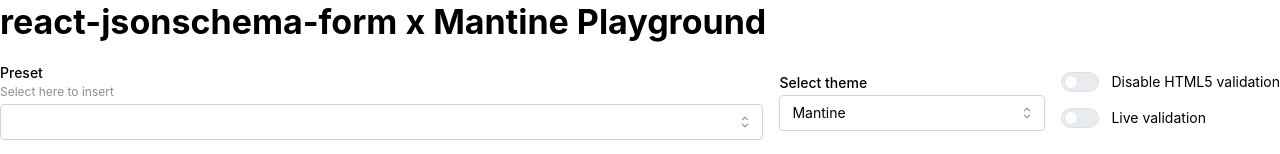
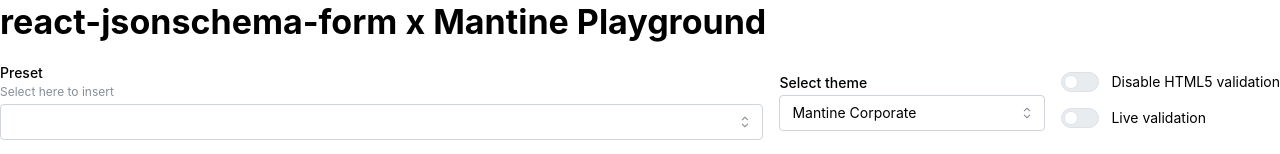
Before and after one commit to AokiApp/rjsf-mantine-theme, a React (Vite) app in the folder packages/playground/: page / in a window 1280 px wide. Shown: the top 154 px of the page. Built offline with nearby package versions, Linux system fonts and the light colour scheme; the HTML template or start-up script is replaced by a standard one.

Commit message:
Set default theme to coporate

```diff
--- a/packages/playground/src/Playground.tsx
+++ b/packages/playground/src/Playground.tsx
@@ -127,7 +127,7 @@
   // Preset area end
 
   // Theme area start
-  const [theme, setTheme] = useState('Mantine');
+  const [theme, setTheme] = useState('MantineCorporate');
 
   const themes = [
     { value: 'Mantine', label: 'Mantine' },
```
